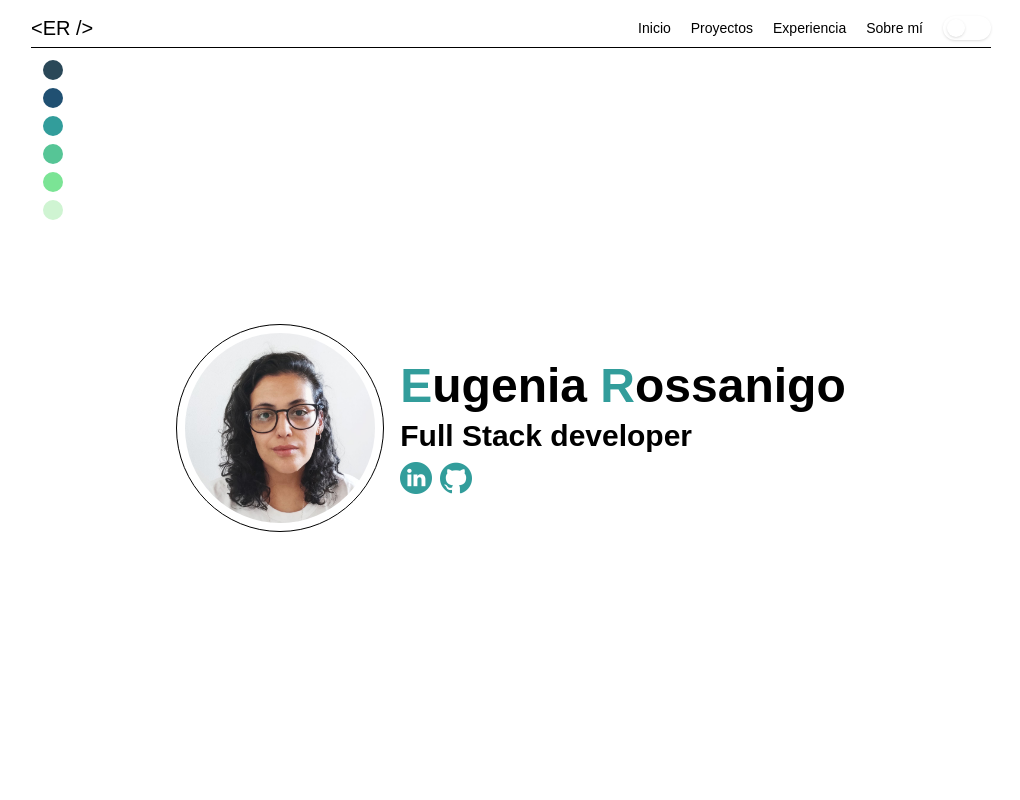
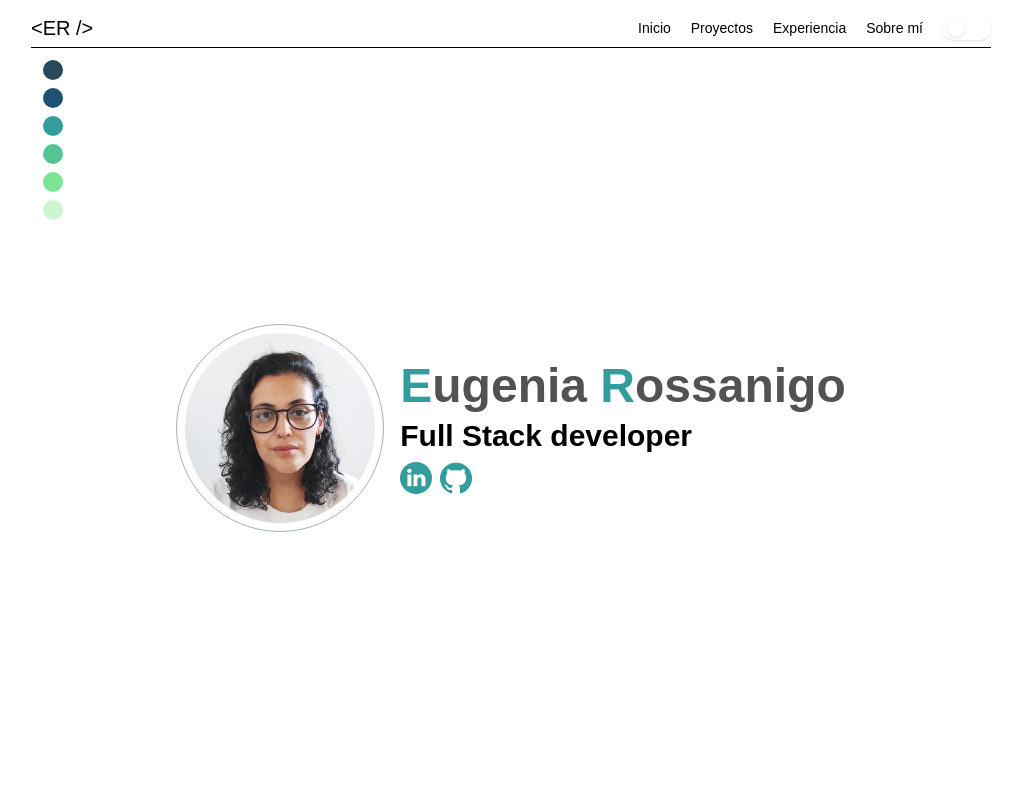
Before and after one commit to eugeniarossanigo/portfolio-eugenia-rossanigo, a React (Vite) app: page / in a window 1280 px wide. Shown: the top 800 px of the page, without its empty margins (129-1149 px from the left). Built offline with nearby package versions, Linux system fonts and the light colour scheme.

Commit message:
colors updated

```diff
--- a/src/components/Welcome.jsx
+++ b/src/components/Welcome.jsx
@@ -5,9 +5,9 @@ export default function Welcome() {
 
   return (
     <section className='w-full relative h-[95vh] flex justify-center items-center gap-4'>
-      <img className='w-52 border rounded-full p-2' src="/cv-pic.jpg" alt="portfolio-pic" />
+      <img className='w-52 border border-lightGrey rounded-full p-2' src="/cv-pic.jpg" alt="portfolio-pic" />
       <div className='flex flex-col gap-2'>
-        <h1 className='text-5xl font-extrabold text-strong-grey'><span className='text-green'>E</span>ugenia <span className='text-green'>R</span>ossanigo</h1>
+        <h1 className='text-5xl font-extrabold text-strongGrey'><span className='text-green'>E</span>ugenia <span className='text-green'>R</span>ossanigo</h1>
         <h2 className='text-3xl font-semibold'>Full Stack developer</h2>
         <nav className='flex gap-2'>
           <a href='http://' target='_blank' rel='noopener noreferrer'>
```
